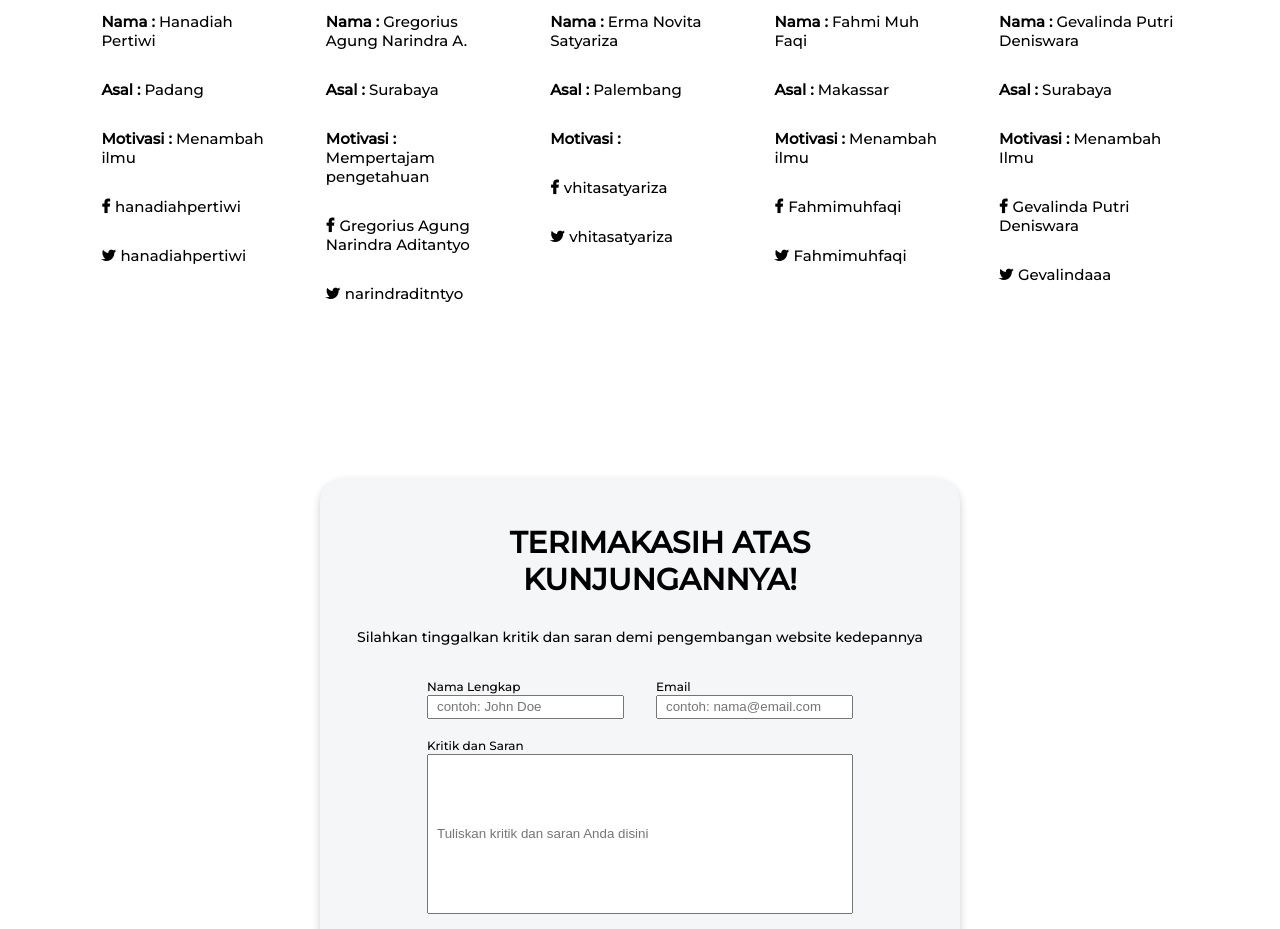
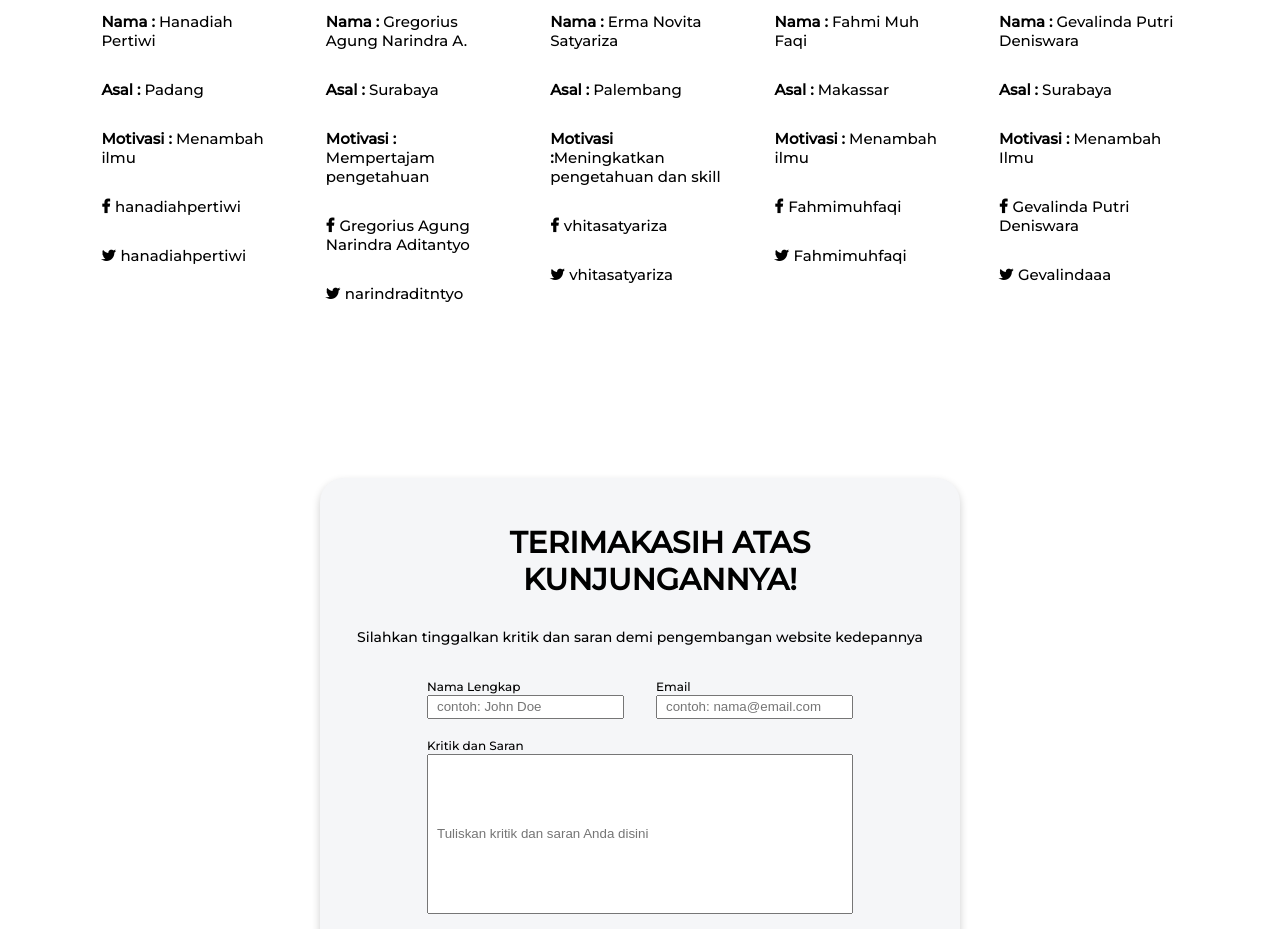
Before and after one commit to gevalinda/D16_DTS20, a plain HTML site: page index.html in a window 1280 px wide. Shown: the part 2525-3454 px from the top of the page. Drawn offline with Linux system fonts and the light colour scheme.

Commit message:
edit foto anggota kelompok dan motivasi

```diff
--- a/index.html
+++ b/index.html
@@ -129,7 +129,7 @@
                     </div>
                     <p class="text-contents"><span>Nama :</span> Erma Novita Satyariza</p>
                     <p class="text-contents"><span>Asal :</span> Palembang</p>
-                    <p class="text-contents"><span>Motivasi :</span></p>
+                    <p class="text-contents"><span>Motivasi :</span>Meningkatkan pengetahuan dan skill </p>
                     <p class="text-contents"><span class="fa fa-facebook"></span>vhitasatyariza</p>
                     <p class="text-contents"><span class="fa fa-twitter"></span>vhitasatyariza</p>
                 </div>
```
Also changed, not shown: assets/image/img_team-copy.jpg (added), assets/image/mbaErma.png.
